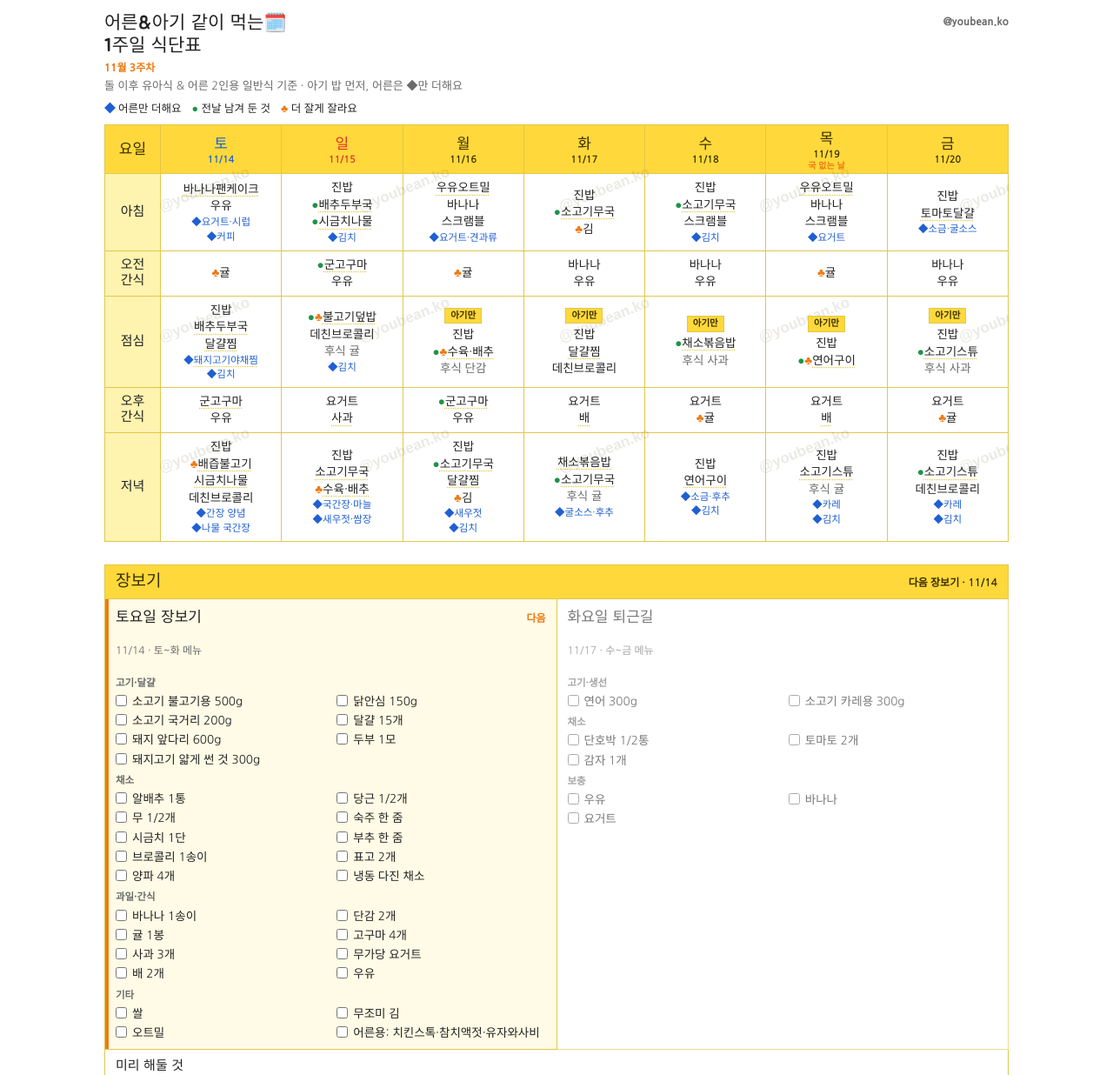
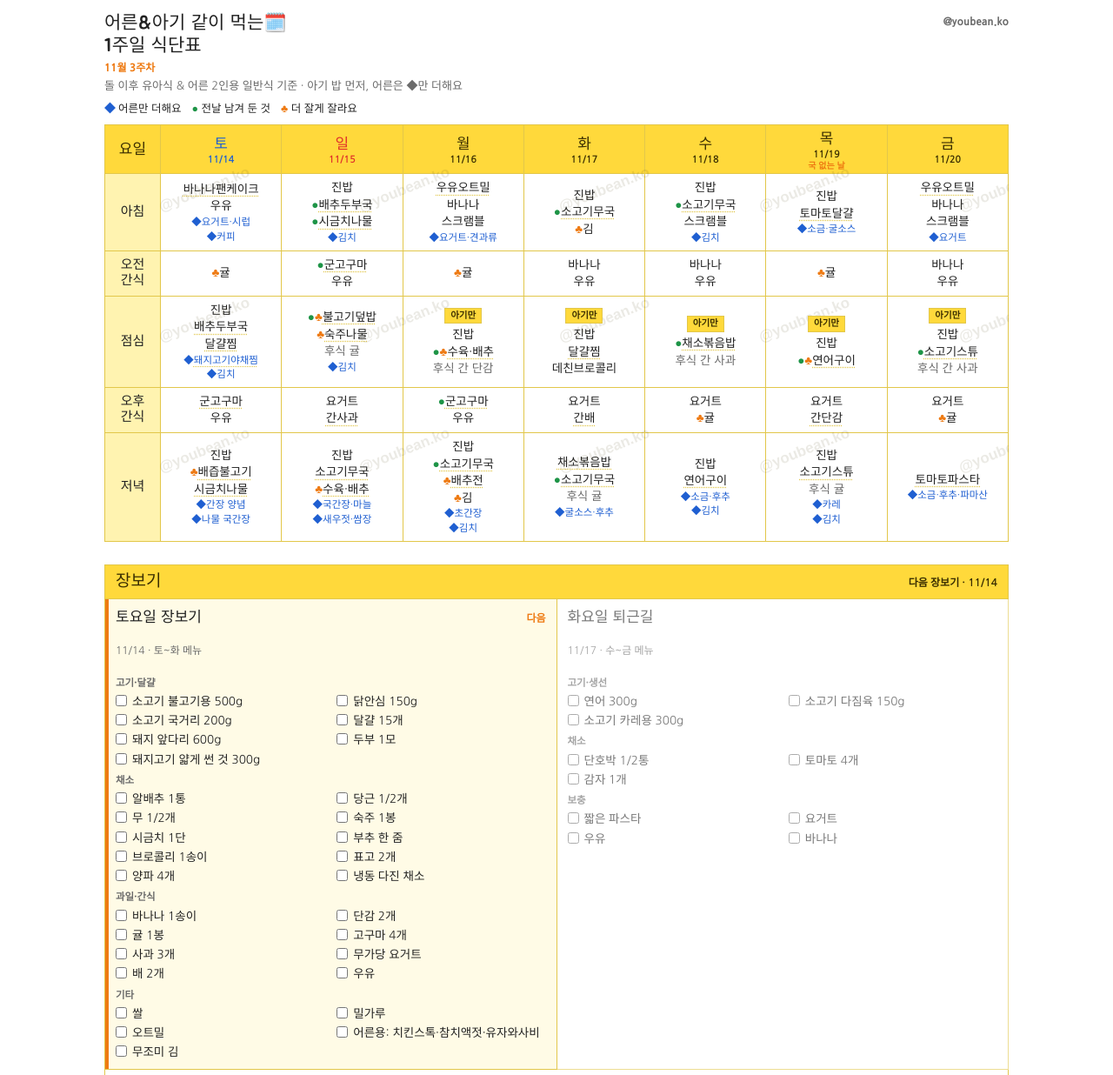
Before and after one commit to ybybgo/toddler-meal-plan, a plain HTML site: page index.html in a window 1280 px wide. Shown: the top 1236 px of the page at 87% size. Drawn offline with Linux system fonts and the light colour scheme.

Commit message:
식단 개편: 숙주나물·배추전·토마토파스타 추가, 브로콜리 1회, 단단한 과일은 간 걸로, 출처 안양→영등포구
Co-Authored-By: Claude Opus 5.5 <noreply@anthropic.com>

```diff
--- a/index.html
+++ b/index.html
@@ -4,7 +4,7 @@
 <meta name="description" content="만 12개월 아기와 어른이 같은 재료로 먹는 1주일 유아식 식단표. 장보기 목록, 레시피, 꼭 지킬 것까지 한 장에.">
 <meta property="og:type" content="website">
 <meta property="og:title" content="어른&amp;아기 같이 먹는 1주일 식단표">
-<meta property="og:description" content="돌 이후 유아식, 아기 밥 먼저 만들고 어른은 간만 더해요. 장보기 2번·레시피 16개.">
+<meta property="og:description" content="돌 이후 유아식, 아기 밥 먼저 만들고 어른은 간만 더해요. 장보기 2번·레시피 19개.">
 <meta property="og:url" content="https://ybybgo.github.io/toddler-meal-plan/">
 <meta property="og:image" content="https://ybybgo.github.io/toddler-meal-plan/og.png">
 <meta property="og:image:width" content="1200">
@@ -166,8 +166,8 @@ footer{margin-top:16px;font-size:12px;color:var(--muted);border-top:2px solid va
       <li>간(소금·간장·된장)은 어른 몫에만. 김치는 손톱만큼.</li>
       <li>국은 매일 아니어도 돼요. 줄 땐 건더기 위주로. 목요일은 국 없는 날.</li>
       <li class="care">10원 동전보다 작게. ♣는 더 잘게.</li>
-      <li class="care">통포도, 견과류, 떡, 소시지는 아직 X. 사과·배·단감 같은 단단한 생과일은 아주 얇게 저며 잘게, 씹기 힘들어하면 쪄서.</li>
-      <li class="care">귤은 속껍질 벗겨 잘게. 김은 잘게 부숴 밥에.</li>
+      <li class="care">통포도, 견과류, 떡, 소시지는 아직 X. 사과·배·단감은 강판에 갈아서.</li>
+      <li class="care">귤은 속껍질 벗겨 잘게. 김은 부숴 밥에. 숙주·나물은 1cm로.</li>
       <li>고기·달걀 속까지 75℃ 1분, 생선 85℃ 1분. 데울 땐 한 번 팔팔.</li>
       <li>만들고 2시간 안에 냉장.</li>
       <li>과일 간식은 한 번에 75g쯤.</li>
@@ -189,7 +189,7 @@ footer{margin-top:16px;font-size:12px;color:var(--muted);border-top:2px solid va
       <li>Nemours KidsHealth — <a href="https://kidshealth.org/en/parents/iron.html" target="_blank" rel="noopener">Iron and Your Child</a>(철분 음식 + 비타민C 음식, 우유 473~710ml)</li>
       <li>UH Rainbow Babies &amp; Children's — <a href="https://www.uhhospitals.org/rainbow/health-information/health-and-wellness-library/ages-and-stages/12-months" target="_blank" rel="noopener">12 Months</a>(동전보다 작게)</li>
       <li>식품의약품안전처 — <a href="https://www.korea.kr/news/policyNewsView.do?newsId=148907172" target="_blank" rel="noopener">식중독 예방 요령</a>(75℃ 1분, 2시간) · <a href="https://mfds.go.kr/brd/m_827/view.do?seq=3607" target="_blank" rel="noopener">대량조리음식 주의요령</a>(어패류 85℃, 재가열 75℃)</li>
-      <li>안양시 어린이·사회복지급식관리지원센터 <a href="https://info.childcare.go.kr/info_html5/pnis/search/PnisFileDownload.jsp?flag=DNLL&amp;STCODE=41173000349&amp;wkyymm=202602" target="_blank" rel="noopener">만 1-2세 식단표(2026년 2월)</a> — 한 끼 = 밥·단백질·채소 구성</li>
+      <li>영등포구 어린이·사회복지급식관리지원센터 「2026년 11월 식단(만1-2세)」(발행 2026-10-16, 대림1동어린이집 공시본) — 점심 밥·국·주찬·부찬·김치, '국 없는 날', 1~2세에도 크림스파게티·부추무침·숙주맑은국. <a href="https://info.childcare.go.kr/info/pnis/search/PnisFileDownload.jsp?flag=DNLL&amp;STCODE=11560000020&amp;wkyymm=202611" target="_blank" rel="noopener">보육포털 공시 파일</a></li>
       <li>강남구 어린이·사회복지급식관리지원센터 「2026년 11월 식단표(일반형 1-2세)」(발행 2026-10-15) — 점심 밥·국·주찬·부찬·김치, 월 2회 '국 없는 날'(나트륨 저감), 신선과일 1회 75g, 1~2세 간식에 생과일. <a href="https://dietary4u.mfds.go.kr/gangnam/" target="_blank" rel="noopener">센터 누리집</a> 월간식단 게시판</li>
       <li>농촌진흥청 농사로 '이달의 식재료' 11월(배추·무·단호박·돼지고기) — <a href="https://braindetox.kr/posts/november_seasonal_food_korea.html" target="_blank" rel="noopener">정리본</a>으로 확인(원문 점검 중)</li>
     </ol>
@@ -214,7 +214,7 @@ const R={
  r5:{t:"연어단호박구이",tm:"20분",i:"연어 300g, 단호박 1/4통, 브로콜리 1/2송이, 올리브유",
   b:["단호박 깍둑 → 전자레인지 3분","에어프라이어 180℃ 12분","가시 확인하며 부수기 → 아기 2회분(1회분은 다음 날 점심)"],p:"굽기 전 소금·후추"},
  r6:{t:"소고기단호박스튜",tm:"35분",i:"소고기 카레용 300g, 단호박 1/4통, 감자 1개, 양파 1개, 브로콜리, 물 700ml",
-  b:["재료 1cm보다 작게 → 양파 볶고 고기·단호박·감자·물, 20분","브로콜리 넣고 5분 → 아기 3회분(목 저녁, 금 점심·저녁)"],p:"카레 2조각 풀고 5분"},
+  b:["재료 1cm보다 작게 → 양파 볶고 고기·단호박·감자·물, 20분","브로콜리 넣고 5분 → 아기 2회분(목 저녁, 금 점심)"],p:"카레 2조각 풀고 5분"},
  r7:{t:"배추두부국(채수)",tm:"10분",i:"채수 900ml(아래 채수 레시피), 알배추 3장, 두부 1/2모",
   b:["채수에 배추(잘게) 5분 → 두부 3분","아기 그릇에 건더기 위주(1회분은 다음 날 아침)"],p:"된장 1.5큰술, 대파 → 2분"},
  r8:{t:"배즙불고기",tm:"재우기 + 10분",i:"불고기용 소고기 500g, 배 1/4개(갈아서), 양파 1/2개, 표고 2개",
@@ -229,12 +229,18 @@ const R={
   b:["에어프라이어 180℃ 30분","껍질 벗겨 막대로 → 냉장 3일(토~월 간식)"],p:"그대로"},
  r13:{t:"토마토달걀볶음",tm:"10분",i:"토마토 2개, 달걀 4개",
   b:["토마토 칼집 → 전자레인지 30초 → 껍질 벗겨 깍둑","달걀 반숙 스크램블 → 토마토 볶다 합치기 → 1/3 아기 몫"],p:"소금, 굴소스, 대파"},
- r14:{t:"사과·배·단감",tm:"3분",i:"사과·배·단감 중 하나, 한 번에 75g쯤",
-  b:["껍질·씨 빼고 아주 얇게 저민 뒤 10원 동전보다 작게","씹기 힘들어하면 전자레인지 1분 30초(뚜껑) 쪄서 식히기"],p:"어른은 그대로"},
+ r14:{t:"간 사과·배·단감",tm:"2분",i:"사과·배·단감 중 하나, 한 번에 75g쯤",
+  b:["껍질·씨 빼고 강판에 갈기","즙째 숟가락으로, 먹기 직전에 갈기"],p:"어른은 그대로"},
  r15:{t:"채수",tm:"25분",i:"알배추 1/4통, 양파 1개, 당근 1/2개, 숙주 한 줌, 부추 한 줌, 물 1.5L",
   b:["알배추·양파·당근 넣고 20분","숙주·부추 넣고 5분만 더(오래 끓이면 물러지고 쓴맛이 나요)","채수만 걸러 국용·소분 → 건더기 채소는 남겨 두기"],p:"건더기 채소로 돼지고기야채찜"},
  r16:{t:"돼지고기야채찜",tm:"15분 · 어른용",i:"채수 내고 남은 채소, 얇게 썬 돼지고기 300g, 물, 치킨스톡 1스푼, 참치액젓 1/2스푼, 유자와사비 1/2티스푼, 올리브유·후추",
-  b:["돼지고기는 올리브유·후추에 미리 재워 두기","남은 채소에 물을 자작하게 붓고 치킨스톡·참치액젓·유자와사비","끓으면 돼지고기 넣고 팔팔, 속까지 익히기"],p:"어른 전용(간·유자와사비가 들어가요)"}
+  b:["돼지고기는 올리브유·후추에 미리 재워 두기","남은 채소에 물을 자작하게 붓고 치킨스톡·참치액젓·유자와사비","끓으면 돼지고기 넣고 팔팔, 속까지 익히기"],p:"어른 전용(간·유자와사비가 들어가요)"},
+ r17:{t:"숙주나물",tm:"5분",i:"숙주 1봉(200g), 참기름, 깨",
+  b:["끓는 물 2분 데쳐 찬물에 → 물기 꼭 짜기","1/3은 1cm로 잘게 + 참기름 한 방울 → 아기 몫(냉장 3일)"],p:"소금, 다진 마늘, 참기름, 깨"},
+ r18:{t:"배추전",tm:"15분",i:"알배추 잎 6장, 밀가루 1/2컵 + 물 1/2컵, 식용유",
+  b:["배추 줄기를 칼등으로 두드려 납작하게","반죽 얇게 묻혀 중약불 앞뒤 2~3분","아기 몫 2장은 잘게 썰기"],p:"초간장(간장 1 : 식초 1)"},
+ r19:{t:"토마토소고기파스타",tm:"20분",i:"짧은 파스타(푸실리·마카로니) 어른 160g + 아기 30g, 소고기 다짐육 150g, 토마토 2개, 양파 1/2개, 올리브유",
+  b:["파스타는 봉지 시간보다 2분 더 삶기","올리브유에 양파·다짐육 볶고 토마토(껍질 벗겨 깍둑) 넣어 10분","아기 몫: 파스타 잘게 잘라 소스에 비비기"],p:"남은 소스에 소금·후추, 그릇에 파마산"}
 };
 
 /* 식단 2026-11-14~20. 접두어 + 어른만(◆) / * 전날 남겨 둔 것(●) / ~ 더 잘게(♣) / ! 안내 / "후식 " */
@@ -245,56 +251,56 @@ const W=[
   [["~귤"]],
   [["진밥"],["배추두부국","r7"],["달걀찜","r2"],["+돼지고기야채찜","r16"],["+김치"]],
   [["군고구마","r12"],["우유"]],
-  [["진밥"],["~배즙불고기","r8"],["시금치나물","r10"],["데친브로콜리"],["+간장 양념"],["+나물 국간장"]]]},
+  [["진밥"],["~배즙불고기","r8"],["시금치나물","r10"],["+간장 양념"],["+나물 국간장"]]]},
  {k:"일",d:"11/15",iso:"2026-11-15",c:"sun",m:[
   [["진밥"],["*배추두부국","r7"],["*시금치나물","r10"],["+김치"]],
   [["*군고구마","r12"],["우유"]],
-  [["*~불고기덮밥","r8"],["데친브로콜리"],["후식 귤"],["+김치"]],
-  [["요거트"],["사과","r14"]],
+  [["*~불고기덮밥","r8"],["~숙주나물","r17"],["후식 귤"],["+김치"]],
+  [["요거트"],["간사과","r14"]],
   [["진밥"],["소고기무국","r1"],["~수육·배추","r9"],["+국간장·마늘"],["+새우젓·쌈장"]]]},
  {k:"월",d:"11/16",iso:"2026-11-16",m:[
   [["우유오트밀","r3"],["바나나"],["스크램블"],["+요거트·견과류"]],
   [["~귤"]],
-  [["!아기만"],["진밥"],["*~수육·배추","r9"],["후식 단감"]],
+  [["!아기만"],["진밥"],["*~수육·배추","r9"],["후식 간 단감"]],
   [["*군고구마","r12"],["우유"]],
-  [["진밥"],["*소고기무국","r1"],["달걀찜","r2"],["~김"],["+새우젓"],["+김치"]]]},
+  [["진밥"],["*소고기무국","r1"],["~배추전","r18"],["~김"],["+초간장"],["+김치"]]]},
  {k:"화",d:"11/17",iso:"2026-11-17",m:[
   [["진밥"],["*소고기무국","r1"],["~김"]],
   [["바나나"],["우유"]],
   [["!아기만"],["진밥"],["달걀찜","r2"],["데친브로콜리"]],
-  [["요거트"],["배","r14"]],
+  [["요거트"],["간배","r14"]],
   [["채소볶음밥","r4"],["*소고기무국","r1"],["후식 귤"],["+굴소스·후추"]]]},
  {k:"수",d:"11/18",iso:"2026-11-18",m:[
   [["진밥"],["*소고기무국","r1"],["스크램블"],["+김치"]],
   [["바나나"],["우유"]],
-  [["!아기만"],["*채소볶음밥","r4"],["후식 사과"]],
+  [["!아기만"],["*채소볶음밥","r4"],["후식 간 사과"]],
   [["요거트"],["~귤"]],
   [["진밥"],["연어구이","r5"],["+소금·후추"],["+김치"]]]},
  {k:"목",d:"11/19",iso:"2026-11-19",ns:1,m:[
-  [["우유오트밀","r3"],["바나나"],["스크램블"],["+요거트"]],
+  [["진밥"],["토마토달걀","r13"],["+소금·굴소스"]],
   [["~귤"]],
   [["!아기만"],["진밥"],["*~연어구이","r5"]],
-  [["요거트"],["배","r14"]],
+  [["요거트"],["간단감","r14"]],
   [["진밥"],["소고기스튜","r6"],["후식 귤"],["+카레"],["+김치"]]]},
  {k:"금",d:"11/20",iso:"2026-11-20",m:[
-  [["진밥"],["토마토달걀","r13"],["+소금·굴소스"]],
+  [["우유오트밀","r3"],["바나나"],["스크램블"],["+요거트"]],
   [["바나나"],["우유"]],
-  [["!아기만"],["진밥"],["*소고기스튜","r6"],["후식 사과"]],
+  [["!아기만"],["진밥"],["*소고기스튜","r6"],["후식 간 사과"]],
   [["요거트"],["~귤"]],
-  [["진밥"],["*소고기스튜","r6"],["데친브로콜리"],["+카레"],["+김치"]]]}
+  [["토마토파스타","r19"],["+소금·후추·파마산"]]]}
 ];
 
 /* 장보기 2번: 토(토~화 메뉴), 화 퇴근길(수~금 메뉴) */
 const TRIPS=[
  {id:"a",day:"2026-11-14",t:"토요일 장보기",sub:"11/14 · 토~화 메뉴",g:[
   ["고기·달걀",["소고기 불고기용 500g","소고기 국거리 200g","돼지 앞다리 600g","돼지고기 얇게 썬 것 300g","닭안심 150g","달걀 15개","두부 1모"]],
-  ["채소",["알배추 1통","무 1/2개","시금치 1단","브로콜리 1송이","양파 4개","당근 1/2개","숙주 한 줌","부추 한 줌","표고 2개","냉동 다진 채소"]],
+  ["채소",["알배추 1통","무 1/2개","시금치 1단","브로콜리 1송이","양파 4개","당근 1/2개","숙주 1봉","부추 한 줌","표고 2개","냉동 다진 채소"]],
   ["과일·간식",["바나나 1송이","귤 1봉","사과 3개","배 2개","단감 2개","고구마 4개","무가당 요거트","우유"]],
-  ["기타",["쌀","오트밀","무조미 김","어른용: 치킨스톡·참치액젓·유자와사비"]]]},
+  ["기타",["쌀","오트밀","무조미 김","밀가루","어른용: 치킨스톡·참치액젓·유자와사비"]]]},
  {id:"b",day:"2026-11-17",t:"화요일 퇴근길",sub:"11/17 · 수~금 메뉴",g:[
-  ["고기·생선",["연어 300g","소고기 카레용 300g"]],
-  ["채소",["단호박 1/2통","감자 1개","토마토 2개"]],
-  ["보충",["우유","요거트","바나나"]]]}
+  ["고기·생선",["연어 300g","소고기 카레용 300g","소고기 다짐육 150g"]],
+  ["채소",["단호박 1/2통","감자 1개","토마토 4개"]],
+  ["보충",["짧은 파스타","우유","요거트","바나나"]]]}
 ];
 
 const el=(t,c,h)=>{const e=document.createElement(t);if(c)e.className=c;if(h!=null)e.innerHTML=h;return e};
```
Also changed, not shown: og.png.
